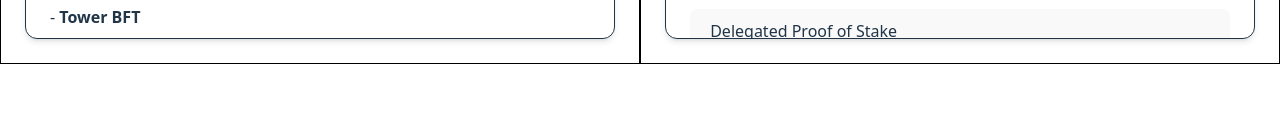
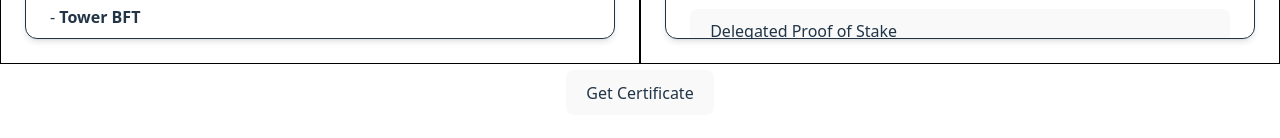
Before and after one commit to sbasrik/web1-team, a React (Vite) app: page / in a window 1280 px wide. Shown: the part 762-900 px from the top of the page. Before the commit the page ends 800 px from the top, so only its background shows below. Built offline with nearby package versions, Linux system fonts and the light colour scheme.

Commit message:
nft certificate dialog

```diff
--- a/src/App.tsx
+++ b/src/App.tsx
@@ -1,10 +1,16 @@
 // import { useState } from 'react'
+import { useState } from 'react'
 import './App.css'
 import Navbar from './components/Navbar'
 import Test from './components/Test'
 import Tutorial from './components/Tutorial'
 
+function createNFTCertificate(){
+}
+
 function App() {
+
+  const [isCertificateDialogOpen, setIsCertificateDialogOpen] = useState<boolean>(true);
 
   return (
     <div className='w-full flex flex-column'>
@@ -13,6 +19,14 @@ function App() {
         <Tutorial/>
         <Test/>
       </div>
+      <div>
+        <div className='mt-200'>
+          <button onClick={async () => {
+            await createNFTCertificate();
+            setIsCertificateDialogOpen(true);
+          }}>Get Certificate</button>
+        </div>
+      </div>
     </div>
   )
 }
```
